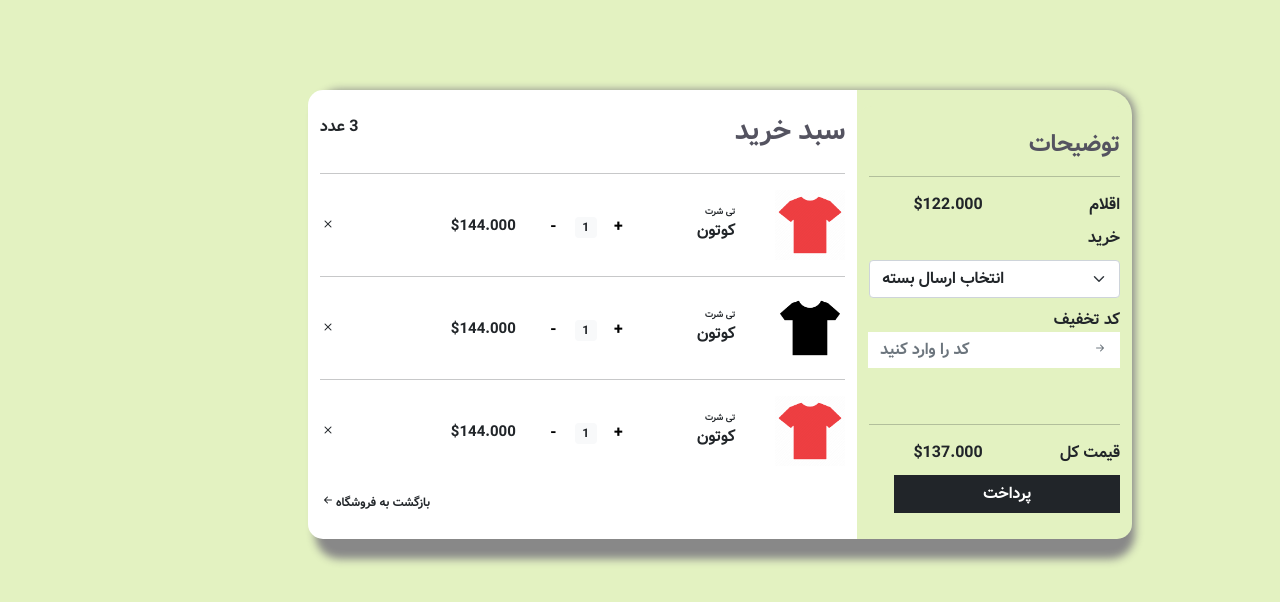
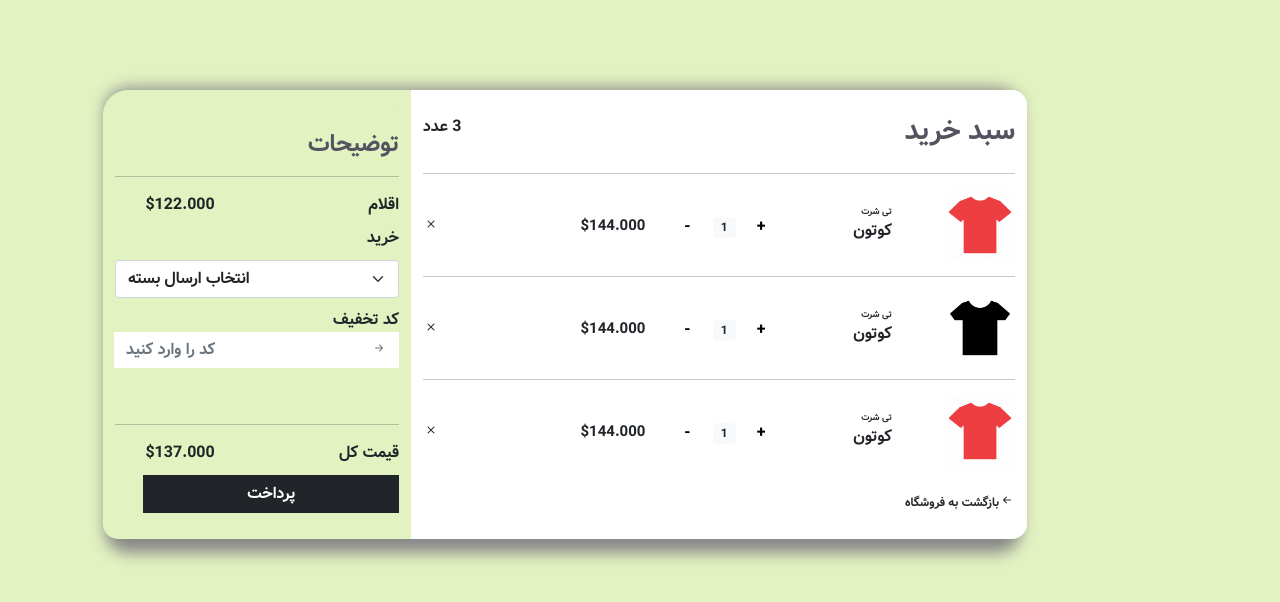
Before and after one commit to tayebmoradi/Hw6, a plain HTML site: page index.html in a window 1280 px wide. Drawn offline with nearby package versions, Linux system fonts and the light colour scheme.

Commit message:
Update Shoping

```diff
--- a/Css/style.css
+++ b/Css/style.css
@@ -42,21 +42,23 @@ color: var(--color-font);
 }
 
 .FormShop{
-width: 800px;
+width: 900px;
 height: 100%;
 background-color: var(--color-gray);
-box-shadow:  5px 10px 8px 10px #888888;
+box-shadow:  -2px 6px 15px 8px #888888;
 border-radius: 15px;
+align-items: center;
+margin-right: 105px;
 }
 .Summary{
 background-color: var(--color-grayLite);
-border-radius: 15px 0 0 15px;
+border-radius: 0 15px 15px 0;
 padding: 25px;
 border-radius: 15px;
 }
 .Cart{
 background-color: #ffffff;
-border-radius: 15px 0 0 15px;
+border-radius: 0 15px 15px 0;
 padding: 25px;
 }
 select{
--- a/index.html
+++ b/index.html
@@ -12,60 +12,10 @@
 </head>
 <body style="background-color: #E3F2C1;">
     <div class="container" style="padding: 90px;">
+
             <div class="FormShop">
                 <div class="row" style="border-radius: 25px;">
-            <div class="col-4 Summary mt-3">
-                <h4>توضیحات</h4>
-                <hr>
-                <div>
-                    <div class="row">
-                        <div class="col-6">
-                             <span>اقلام</span>
-                        </div>
-                        <div class="col-6">
-                             <span>$122.000</span>
-                        </div>
-                    </div>
-                    <div style="margin-top: 9px;">
-                         <span>خرید</span>
-                    </div>
-                   <div style="margin-top: 10px;">
-                    <select class="form-select" style="text-align: end;" aria-label="Default select example">
-                        <option  selected>انتخاب ارسال بسته</option>
-                        <option value="1">پست پیشتاز</option>
-                        <option value="2">پست معمولی</option>
-                        <option value="3">تیپاکس</option>
-                      </select>
-                   </div>
-                   <div style="margin-top: 10px;">
-                    <span>
-                        کد تخفیف
-                    </span>
-                   </div>
-                   <div>
-                    <div class="input-group mb-3">
-                        <button class="btn btn-outline-secondary bg-white" style="border:none ; border-radius: 0px;" type="button" id="button-addon1"><i class="bi bi-arrow-right-short bg-white"></i></button>
-                        <input type="text" class="form-control" placeholder="کد را وارد کنید" style="border:none ; border-radius: 0px; text-align: end;">
-                      </div>
 
-                   </div>
-                   <br>
-
-                   <hr>
-                   <div class="row">
-                    <div class="col-6">
-                         <span>قیمت کل</span>
-                    </div>
-                    <div class="col-6">
-                         <span>$137.000</span>
-                    </div>
-                   </div>
-                   <div style="margin-top: 10px;">
-                    <input class="btn btn-dark" style="width: 90%; border-radius: 0px;" type="submit" value="پرداخت">
-
-                   </div>
-                   </div>
-            </div>
                     <div class="col-8 Cart">
                         <div class="row ">
                             <div class="col-6 bg-white"><h3 class="bg-white">سبد خرید</h3></div>
@@ -170,13 +120,66 @@
                                <span style="font-size:15px ; background-color: #ffffff;">$144.000</span>
                            </div>
                            <div class="col bg-white" >
-                       <i class="bi bi-x mt-4" style="background-color: #ffffff; float:left;"></i>
+                            <i class="bi bi-x mt-4" style="background-color: #ffffff; float:left; cursor: pointer;"></i>
+
                           </div>
                         </div>
                       </div>
                       <br>
-              <div class="bg-white" style="float: left;">
-              <span style="font-size: 12px; background-color: #ffffff;">بازگشت به فروشگاه</span><i class="bi bi-arrow-left-short" style="background-color: #ffffff;"></i>
+                      <div class="bg-white" style="float: right;">
+                      <i class="bi bi-arrow-left-short" style="background-color: #ffffff;"></i><span style="font-size: 12px; background-color: #ffffff;">بازگشت به فروشگاه</span>
+                      </div>
+                    </div>
+                    <div class="col-4 Summary mt-3">
+                        <h4>توضیحات</h4>
+                        <hr>
+                        <div>
+                            <div class="row">
+                                <div class="col-6" >
+                                     <span>اقلام</span>
+                                </div>
+                                <div class="col-6" style="text-align: center;">
+                                     <span>$122.000</span>
+                                </div>
+                            </div>
+                            <div style="margin-top: 9px;">
+                                 <span>خرید</span>
+                            </div>
+                           <div style="margin-top: 10px;">
+                            <select class="form-select" style="text-align: end;" aria-label="Default select example">
+                                <option  selected>انتخاب ارسال بسته</option>
+                                <option value="1">پست پیشتاز</option>
+                                <option value="2">پست معمولی</option>
+                                <option value="3">تیپاکس</option>
+                              </select>
+                           </div>
+                           <div style="margin-top: 10px;">
+                            <span>
+                                کد تخفیف
+                            </span>
+                           </div>
+                           <div>
+                            <div class="input-group mb-3">
+                                <button class="btn btn-outline-secondary bg-white" style="border:none ; border-radius: 0px;" type="button" id="button-addon1"><i class="bi bi-arrow-right-short bg-white"></i></button>
+                                <input type="text" class="form-control" placeholder="کد را وارد کنید" style="border:none ; border-radius: 0px; text-align: end;">
+                              </div>
+
+                           </div>
+                           <br>
+
+                           <hr>
+                           <div class="row">
+                            <div class="col-6">
+                                 <span>قیمت کل</span>
+                            </div>
+                            <div class="col-6" style="text-align: center;">
+                                 <span>$137.000</span>
+                            </div>
+                           </div>
+                           <div style="margin-top: 10px;">
+                            <input class="btn btn-dark" style="width: 90%; border-radius: 0px;" type="submit" value="پرداخت">
+
+                           </div>
                            </div>
                     </div>
                 </div>
```
Lines whose indentation alone changed are shown as unchanged.
